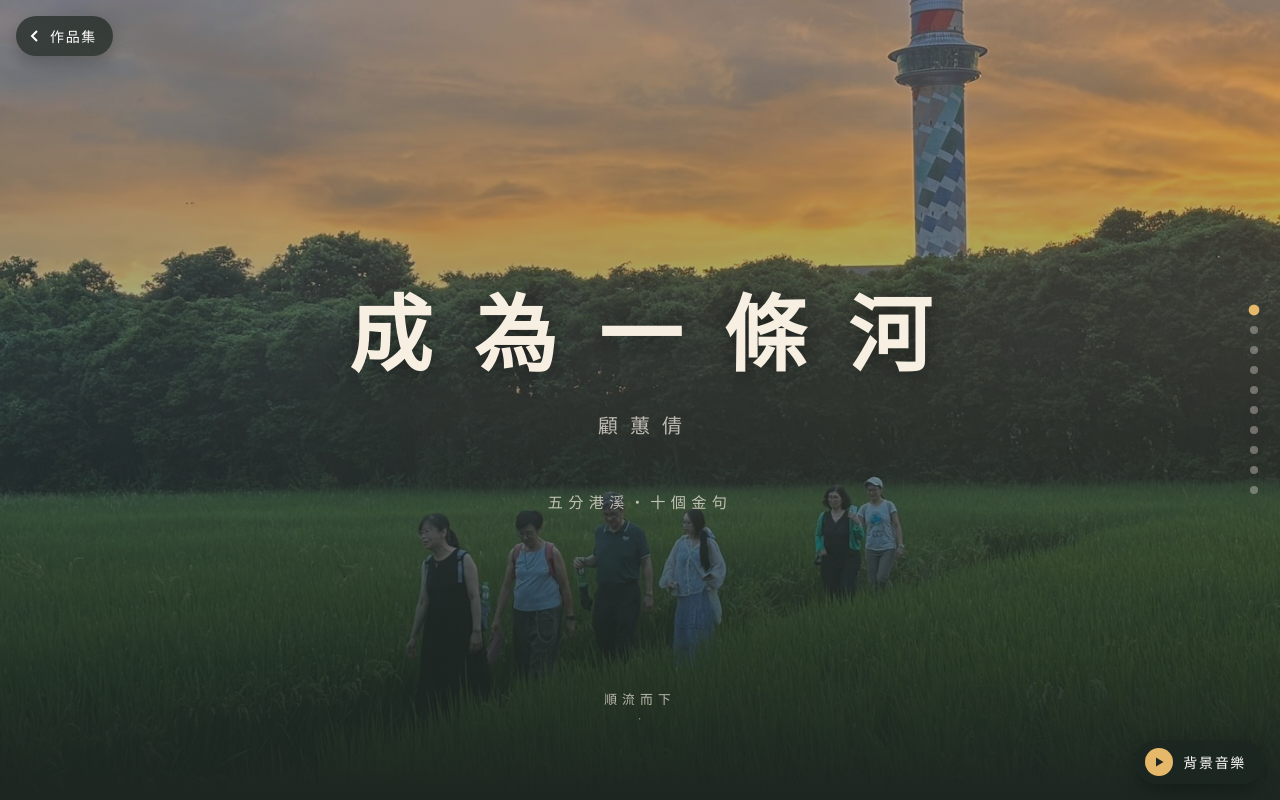
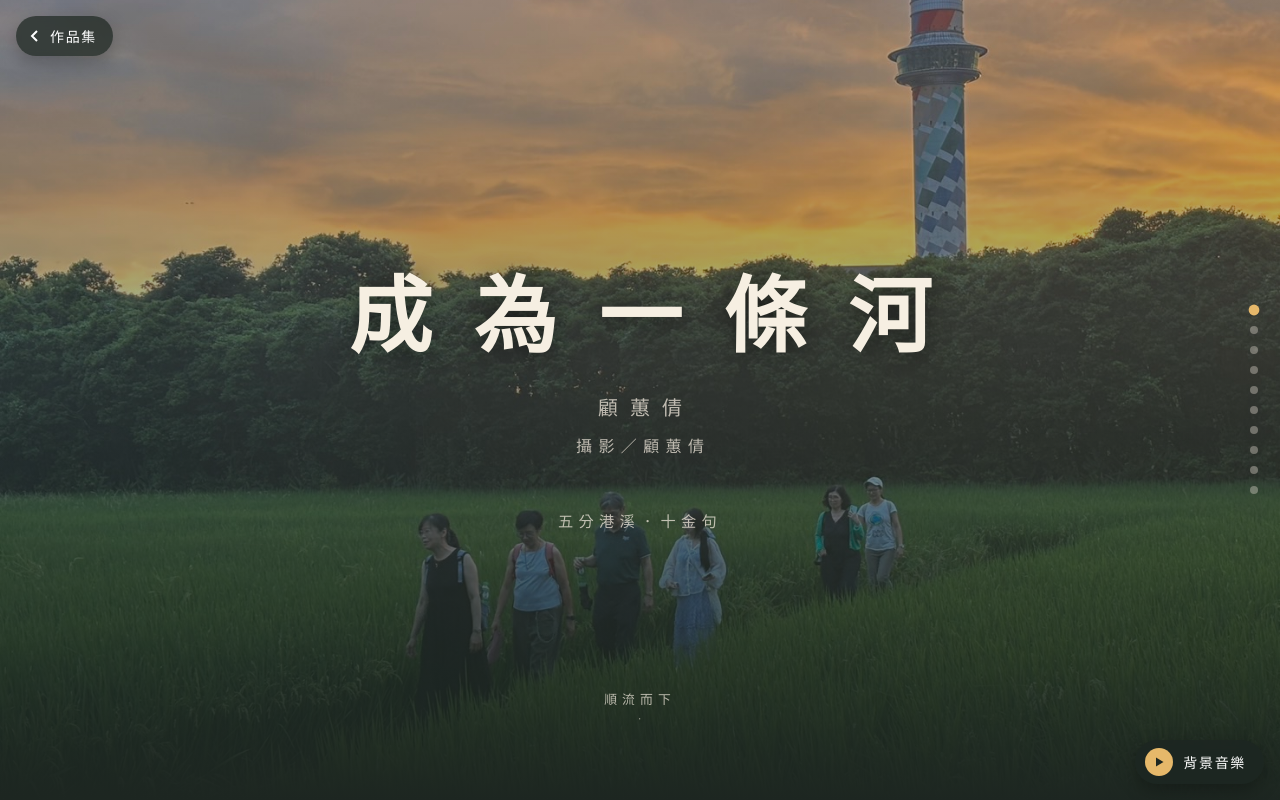
Before and after one commit to kuwawa1020-design/kuwawa-website, a plain HTML site: page river/index.html in a window 1280 px wide. Shown: the top 800 px of the page. Drawn offline with Linux system fonts and the light colour scheme.

Commit message:
標題改為〈成為一條河．五分港溪．十金句〉，開頭加上「攝影／顧蕙倩」
Co-Authored-By: Claude Opus 5.5 <noreply@anthropic.com>
Claude-Session: https://claude.ai/code/session_01Bq5jMgPW89Zo1RUYye8mfH

```diff
--- a/river/index.html
+++ b/river/index.html
@@ -3,11 +3,11 @@
 <head>
 <meta charset="utf-8">
 <meta name="viewport" content="width=device-width, initial-scale=1">
-<title>成為一條河｜五分港溪・十個金句</title>
+<title>成為一條河．五分港溪．十金句</title>
 <meta name="description" content="顧蕙倩〈成為一條河〉十個金句，五分港溪畔的十段風景。">
 <meta property="og:type" content="website">
 <meta property="og:locale" content="zh_TW">
-<meta property="og:title" content="成為一條河｜五分港溪・十個金句">
+<meta property="og:title" content="成為一條河．五分港溪．十金句">
 <meta property="og:description" content="顧蕙倩〈成為一條河〉十個金句，五分港溪畔的十段風景。">
 <meta property="og:url" content="https://kuwawa1020-design.github.io/kuwawa-website/river/">
 <meta property="og:image" content="https://kuwawa1020-design.github.io/kuwawa-website/river/img/walk_4.jpg">
@@ -53,6 +53,7 @@
     text-shadow:0 2px 24px rgba(0,0,0,.45);
   }
   .cover .author{margin-top:1.4rem;font-size:clamp(1rem,2vw,1.25rem);letter-spacing:.6em;margin-right:-.6em;color:var(--ink-soft)}
+  .cover .photo{margin-top:.8rem;font-size:clamp(.85rem,1.6vw,1rem);letter-spacing:.4em;margin-right:-.4em;color:var(--ink-soft)}
   .cover .sub{margin-top:3.2rem;font-weight:300;font-size:.95rem;letter-spacing:.35em;color:var(--ink-soft)}
   .scroll-hint{
     position:absolute;left:50%;bottom:5vh;transform:translateX(-50%);
@@ -169,7 +170,8 @@
   <div>
     <h1>成為一條河</h1>
     <p class="author">顧蕙倩</p>
-    <p class="sub">五分港溪・十個金句</p>
+    <p class="photo">攝影／顧蕙倩</p>
+    <p class="sub">五分港溪．十金句</p>
   </div>
   <a class="scroll-hint" href="#s1">順流而下</a>
 </header>
@@ -184,7 +186,7 @@
     <svg class="wave" viewBox="0 0 120 20" fill="none" stroke="#8a9a86" stroke-width="1.4" aria-hidden="true">
       <path d="M0 10 Q 15 0 30 10 T 60 10 T 90 10 T 120 10"/>
     </svg>
-    <p class="credit">文｜顧蕙倩〈成為一條河〉<br>背景音樂：史麥塔納〈莫爾道河〉（交響詩《我的祖國》選段）<br>演奏 Musopen Symphony・公有領域・來源 <a href="https://commons.wikimedia.org/wiki/File:Smetana_-_M%C3%A1_Vlast_-_Vltava_(Musopen_Symphony).flac">Wikimedia Commons</a></p>
+    <p class="credit">文｜顧蕙倩〈成為一條河〉<br>攝影／顧蕙倩<br>背景音樂：史麥塔納〈莫爾道河〉（交響詩《我的祖國》選段）<br>演奏 Musopen Symphony・公有領域・來源 <a href="https://commons.wikimedia.org/wiki/File:Smetana_-_M%C3%A1_Vlast_-_Vltava_(Musopen_Symphony).flac">Wikimedia Commons</a></p>
     <a class="back" href="../">← 回作品集首頁</a>
   </div>
 </footer>
```
Also changed, not shown: index.html (+1 -1 lines), wufengang/index.html (+1 -1 lines).
